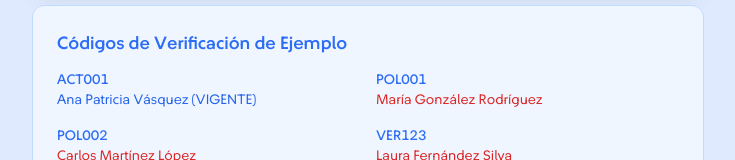
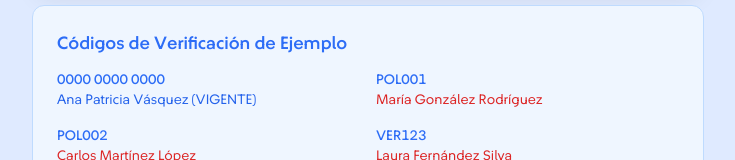
Before and after one commit to itayalasas/validar-polizas, a React (Vite) app: page / in a window 1280 px wide. Shown: the part 603-763 px from the top of the page, without its empty margins (272-1007 px from the left). Built offline with nearby package versions, Linux system fonts and the light colour scheme.

Commit message:
Updated App.tsx

```diff
--- a/src/App.tsx
+++ b/src/App.tsx
@@ -190,7 +190,7 @@ function App() {
             </h3>
             <div className="grid grid-cols-2 gap-4 text-sm mb-4">
               <div>
-                <p className="font-medium text-sura-blue">ACT001</p>
+                <p className="font-medium text-sura-blue">0000 0000 0000</p>
                 <p className="text-blue-600">Ana Patricia Vásquez (VIGENTE)</p>
               </div>
               <div>
```
